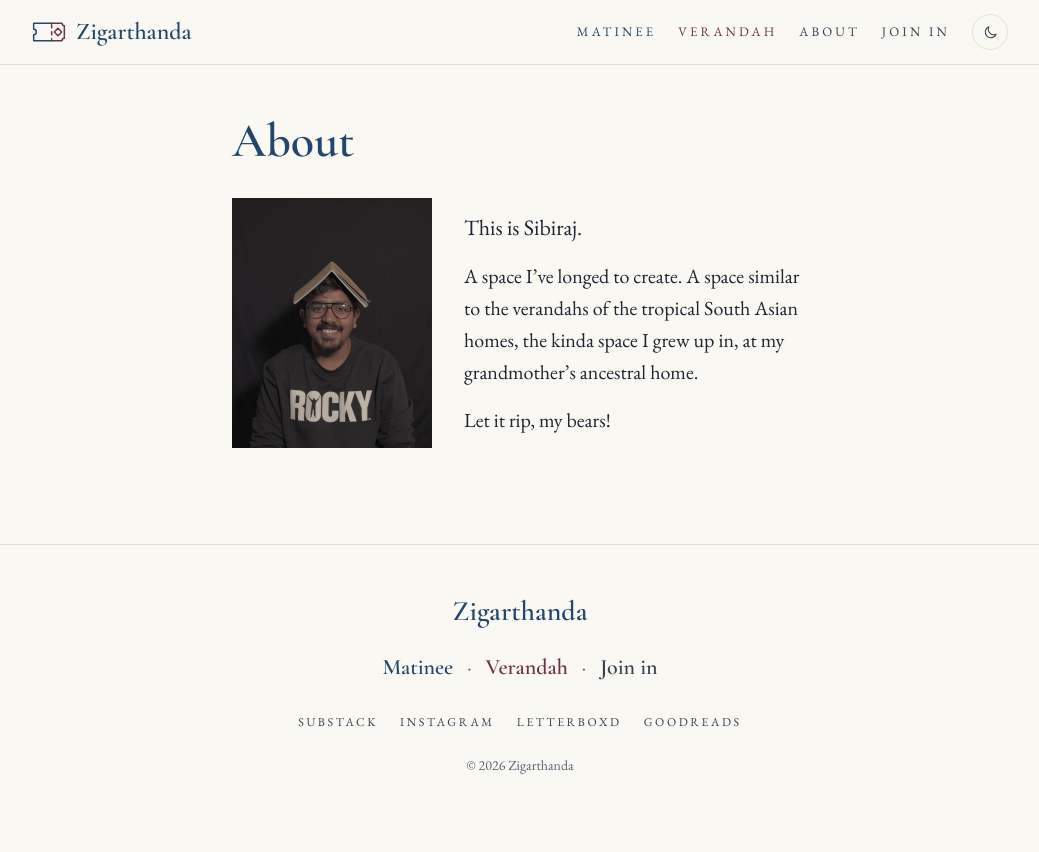
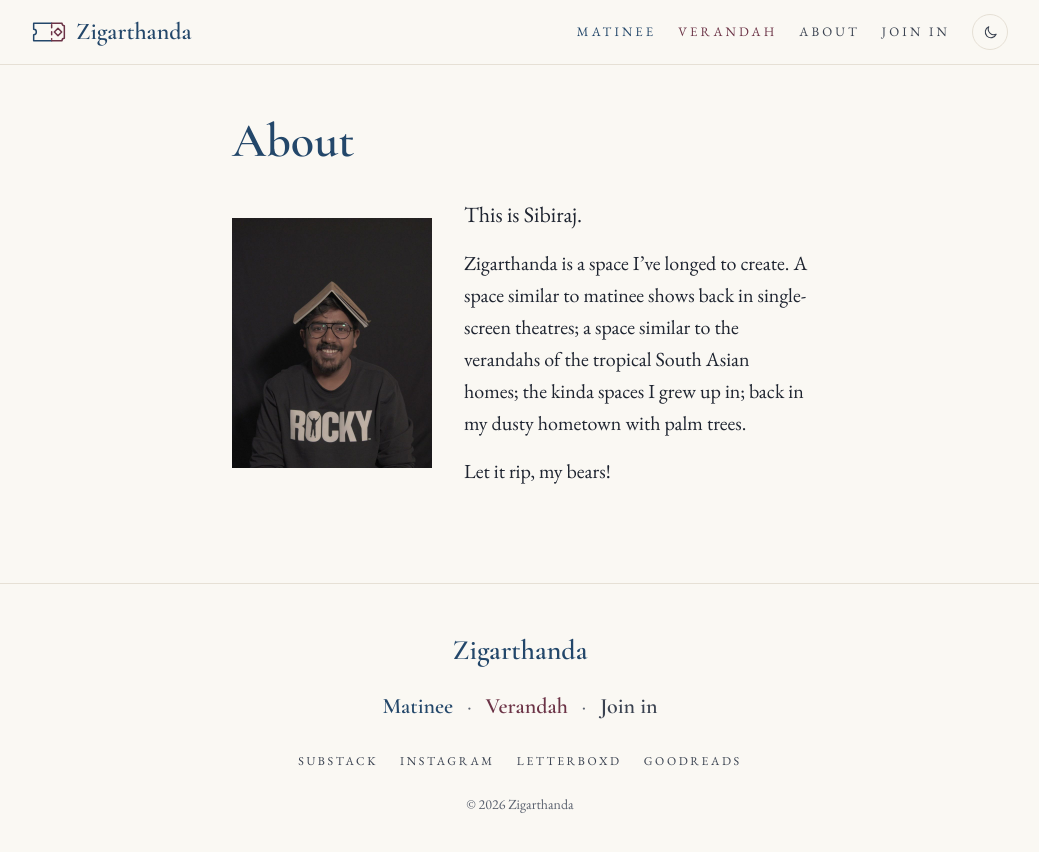
Before and after one commit to sibiusblack/zigarthanda, a Jekyll site: the page index.html, which Jekyll copies as it is, in a window 1280 px wide and 900 px high, scrolled down 2886 px. Shown: the top 852 px of the window, without its empty margins (120-1159 px from the left). Built offline with Jekyll 4.4.1, drawn with Linux system fonts in a browser that asks for light colours.

Commit message:
Update description in about section of index.html

```diff
--- a/index.html
+++ b/index.html
@@ -160,7 +160,7 @@
         <figure class="portrait"><img src="assets/images/sibiraj.jpg" alt="Portrait of Sibiraj" loading="lazy" onerror="this.remove()"></figure>
         <div class="about-text">
           <p>This is Sibiraj.</p>
-          <p>A space I’ve longed to create. A space similar to the verandahs of the tropical South Asian homes, the kinda space I grew up in, at my grandmother’s ancestral home.</p>
+          <p>Zigarthanda is a space I’ve longed to create. A space similar to matinee shows back in single-screen theatres; a space similar to the verandahs of the tropical South Asian homes; the kinda spaces I grew up in; back in my dusty hometown with palm trees.</p>
          <p>Let it rip, my bears!</p>
         </div>
       </div>
```
